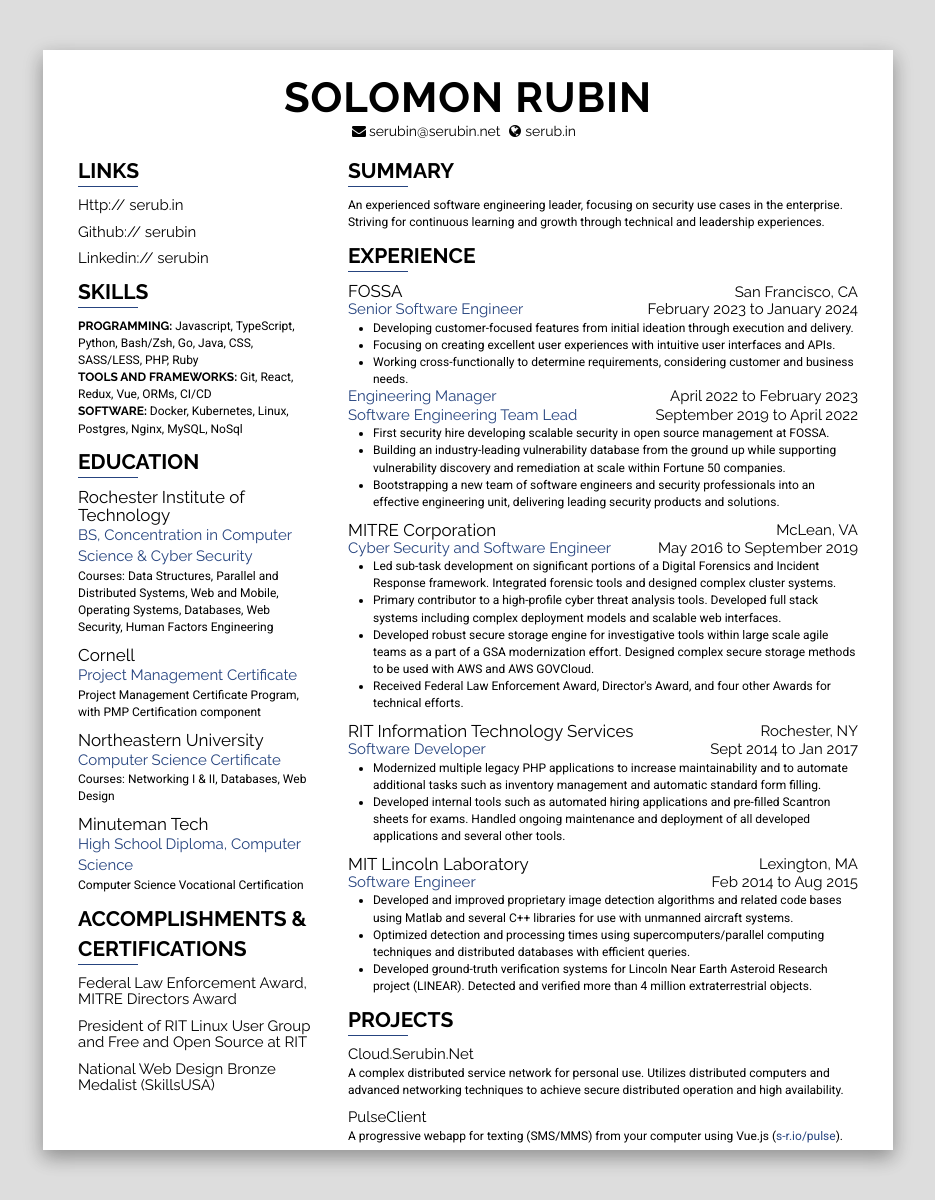
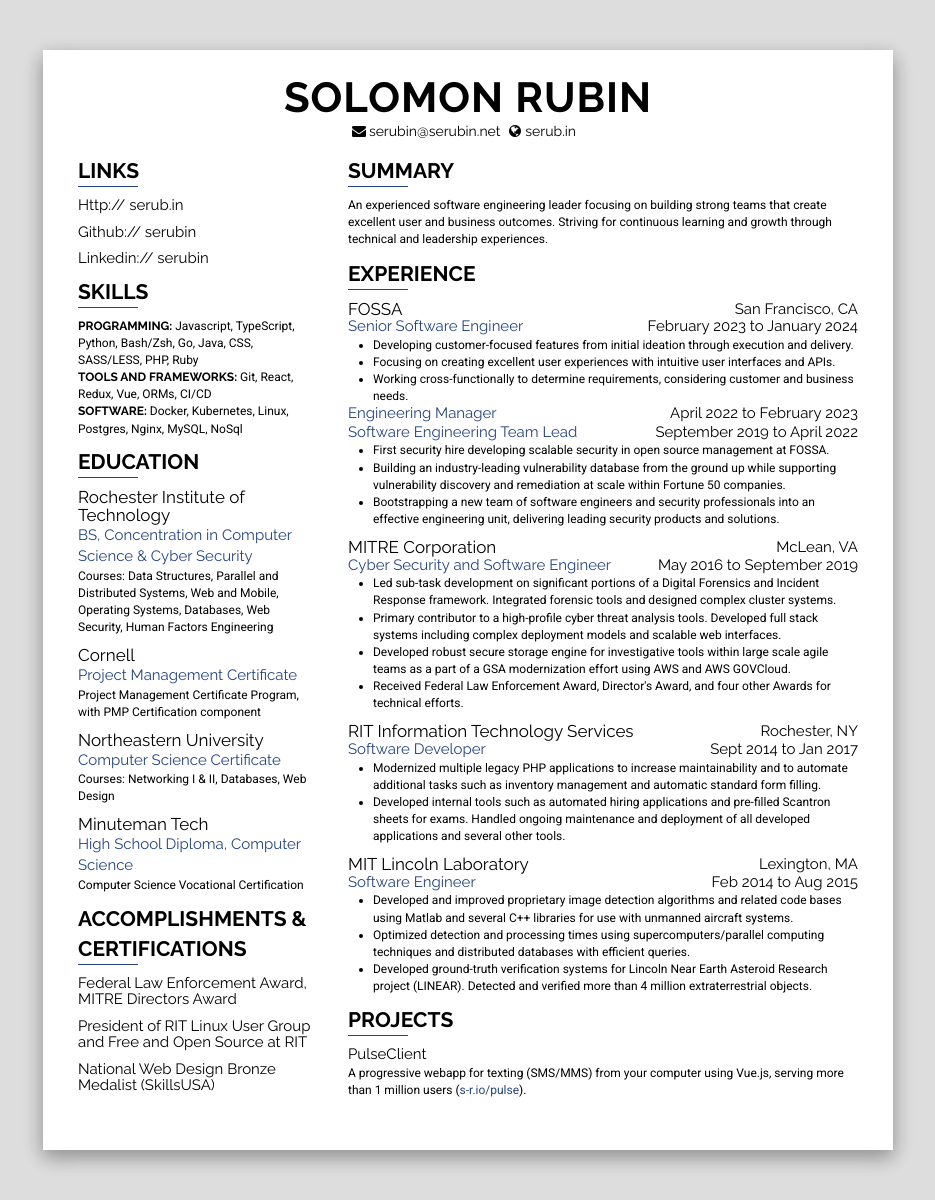
Before and after one commit to Serubin/Resume, a Next.js app: page / in a window 1280 px wide. Shown: the whole page, without its empty margins (172-1107 px from the left). Built offline with nearby package versions, Linux system fonts and the light colour scheme.

Commit message:
misc updates

```diff
--- a/data/resume.yml
+++ b/data/resume.yml
@@ -1,6 +1,6 @@
 resume:
   name: "Solomon Rubin"
-  objective: "An experienced software engineering leader, focusing on security use cases in the enterprise. Striving for continuous learning and growth through technical and leadership experiences."
+  objective: "An experienced software engineering leader focusing on building strong teams that create excellent user and business outcomes. Striving for continuous learning and growth through technical and leadership experiences."
 
   contacts:
     - title: "serubin@serubin.net"
@@ -52,6 +52,7 @@
   experience:
       - company: "FOSSA"
         location: "San Francisco, CA"
+        duration: "4.5 years"
         positions:
           - title: "Senior Software Engineer"
             start: "February 2023"
@@ -70,9 +71,9 @@
               - "First security hire developing scalable security in open source management at FOSSA."
               - "Building an industry-leading vulnerability database from the ground up while supporting vulnerability discovery and remediation at scale within Fortune 50 companies."
               - "Bootstrapping a new team of software engineers and security professionals into an effective engineering unit, delivering leading security products and solutions."
-
       - company: "MITRE Corporation"
         location: "McLean, VA"
+        duration: "4 years"
         positions:
         - title: "Cyber Security and Software Engineer"
           start: "May 2016"
@@ -80,11 +81,12 @@
           desc:
             - "Led sub-task development on significant portions of a Digital Forensics and Incident Response framework. Integrated forensic tools and designed complex cluster systems."
             - "Primary contributor to a high-profile cyber threat analysis tools. Developed full stack systems including complex deployment models and scalable web interfaces."
-            - "Developed robust secure storage engine for investigative tools within large scale agile teams as a part of a GSA modernization effort. Designed complex secure storage methods to be used with AWS and AWS GOVCloud."
+            - "Developed robust secure storage engine for investigative tools within large scale agile teams as a part of a GSA modernization effort using AWS and AWS GOVCloud."
             - "Received Federal Law Enforcement Award, Director's Award, and four other Awards for technical efforts."
 
       - company: "RIT Information Technology Services"
         location: "Rochester, NY"
+        duration: "2 years"
         positions:
         - title: "Software Developer"
           start: "Sept 2014"
@@ -95,6 +97,7 @@
 
       - company: "MIT Lincoln Laboratory"
         location: "Lexington, MA"
+        duration: "2 years"
         positions:
           - title: "Software Engineer"
             start: "Feb 2014"
@@ -105,12 +108,8 @@
               - "Developed ground-truth verification systems for Lincoln Near Earth Asteroid Research project (LINEAR). Detected and verified more than 4 million extraterrestrial objects."
 
   projects:
-      - title: "Cloud.Serubin.Net"
-        desc: "A complex distributed service network for personal use. Utilizes distributed computers and advanced networking  techniques to achieve secure distributed operation and high availability."
       - title: "PulseClient"
-        desc: "A progressive webapp for texting (SMS/MMS) from your computer using Vue.js (<a href=\"https://s-r.io/pulse\">s-r.io/pulse</a>)."
-      - title: "Manglr"
-        desc: "A modern open source URL shortener designed as a flexible alternative to existing but antiquated technologies using a microservice architecture (<a href=\"https://s-r.io/manglr\">s-r.io/manglr</a>)."
+        desc: "A progressive webapp for texting (SMS/MMS) from your computer using Vue.js, serving more than 1 million users (<a href=\"https://s-r.io/pulse\">s-r.io/pulse</a>)."
 
   education:
       - title: "Rochester Institute of Technology"
```
Also changed, not shown: public/styles/custom.css (line endings or trailing spaces).
